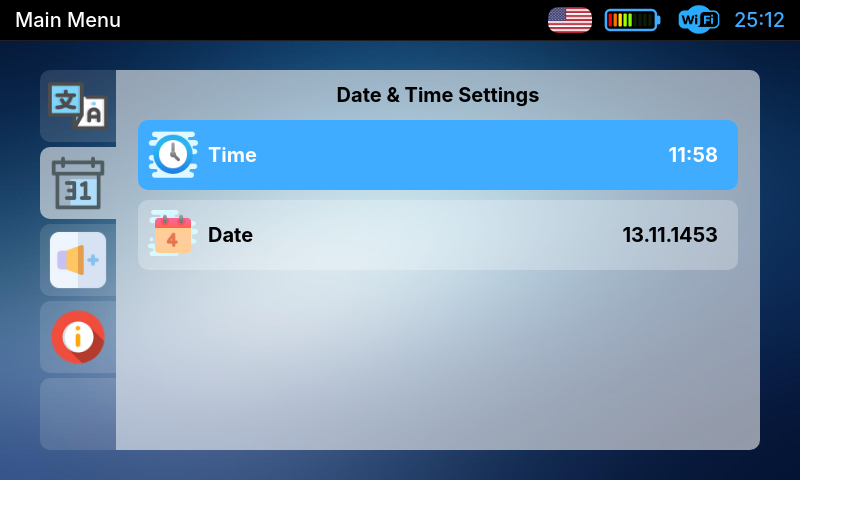
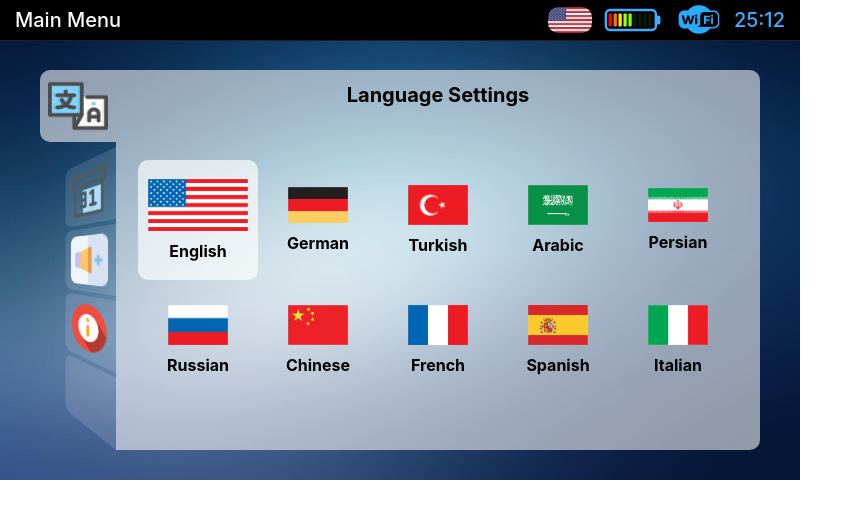
Before and after one commit to denizyesilirmak/br-950-embedded-ui, a React (Create React App) app: page / in a window 1280 px wide. Shown: the top 518 px of the page, without its empty margins (0-863 px from the left). Built offline with nearby package versions, Linux system fonts and the light colour scheme; no server answers.

Commit message:
update: language settings navigation and date time settings item navigation

```diff
--- a/src/Components/ScanViewer/ScanViewer.js
+++ b/src/Components/ScanViewer/ScanViewer.js
@@ -66,7 +66,7 @@ class ScanViewer extends React.Component {
           date="16:45 12.02.2020"
         />
 
-        <ScanLinesInfos
+        {/* <ScanLinesInfos
           data={
             {
               values: {
@@ -74,9 +74,9 @@ class ScanViewer extends React.Component {
               }
             }
           }
-        />
+        /> */}
 
-        {/* <div className="scan-3d-container">
+        <div className="scan-3d-container">
           <div className="left-panel">
 
             <div className="line-info">
@@ -142,7 +142,7 @@ class ScanViewer extends React.Component {
 
           </div>
 
-        </div> */}
+        </div>
       </div>
     )
   }
--- a/src/Components/Settings/Settings.css
+++ b/src/Components/Settings/Settings.css
@@ -16,6 +16,7 @@
   display: flex;
   flex-direction: column;
   justify-content: space-between;
+  perspective: 200px;
 }
 
 .settings-container .right {
@@ -35,8 +36,17 @@
   display: flex;
   justify-content: center;
   align-items: center;
-  transition: background 0.4s;
+  transition: background 0.2s, transform 0.3s;
+  transition-timing-function: cubic-bezier(0.68, -0.55, 0.265, 1.55);
+  transform-origin: right;
+  transform: rotateY(-45deg);
 }
+
+.settings .settings-container .left .settings-tab.active {
+
+  transform: rotateY(0deg);
+}
+
 
 .settings-tab.active {
   background: #ffffff90 !important;
--- a/src/Components/Settings/Settings.js
+++ b/src/Components/Settings/Settings.js
@@ -21,9 +21,11 @@ class Settings extends React.Component {
   constructor(props) {
     super(props)
     this.state = {
-      activeSettingsTab: 1,
+      activeSettingsTab: 0,
       activePopup: null,
-      tabBarActive: true
+      tabBarActive: true,
+      languageIndex: 0,
+      dateTimeSettingsIndex: 0
     }
   }
 
@@ -44,6 +46,19 @@ class Settings extends React.Component {
             activeSettingsTab: this.state.activeSettingsTab - 1
           })
         }
+
+        if (this.state.activeSettingsTab === 0 && this.state.tabBarActive === false) {
+          this.handleLanguageNavigation('up')
+        }
+
+        if (this.state.activeSettingsTab === 1 && this.state.tabBarActive === false) {
+          //move up on datetime settings tab
+          if(this.state.dateTimeSettingsIndex >= 1){
+            this.setState({dateTimeSettingsIndex: this.state.dateTimeSettingsIndex - 1})
+          }
+        }
+
+
         break;
       case 'down':
         if (this.state.activeSettingsTab < 4 && this.state.tabBarActive) {
@@ -51,11 +66,30 @@ class Settings extends React.Component {
             activeSettingsTab: this.state.activeSettingsTab + 1
           })
         }
+
+        if (this.state.activeSettingsTab === 0 && this.state.tabBarActive === false) {
+          this.handleLanguageNavigation('down')
+        }
+
+        if (this.state.activeSettingsTab === 1 && this.state.tabBarActive === false) {
+          //move down on datetime settings tab
+          if(this.state.dateTimeSettingsIndex < 1){
+            this.setState({dateTimeSettingsIndex: this.state.dateTimeSettingsIndex + 1})
+          }
+        }
+
+
         break;
       case 'left':
+        if (this.state.activeSettingsTab === 0 && this.state.tabBarActive === false) {
+          this.handleLanguageNavigation('left')
+        }
         break
 
       case 'right':
+        if (this.state.activeSettingsTab === 0 && this.state.tabBarActive === false) {
+          this.handleLanguageNavigation('right')
+        }
         break
 
       case 'ok':
@@ -68,12 +102,18 @@ class Settings extends React.Component {
           })
         } else {
           // we're in the right panel.
+          if (this.state.activeSettingsTab === 0) {
+            //language selection
+          }
+          else if (this.state.activeSettingsTab === 1) {
+            //language selection
+          }
         }
         break
       case 'back':
-        if(this.state.tabBarActive){
+        if (this.state.tabBarActive) {
           this.props.navigateTo('menuScreen')
-        }else{
+        } else {
           this.setState({
             tabBarActive: true
           })
@@ -86,12 +126,50 @@ class Settings extends React.Component {
 
   renderSubSettings = () => {
     switch (this.state.activeSettingsTab) {
-      case 0: return <LanguageSettings />
-      case 1: return <DateTimeSettings />
+      case 0: return <LanguageSettings
+        index={this.state.languageIndex}
+      />
+      case 1: return <DateTimeSettings
+        index={this.state.dateTimeSettingsIndex}
+      />
 
 
       default:
         break;
+    }
+  }
+
+  handleLanguageNavigation = (direction) => {
+    if (this.state.activeSettingsTab === 0) {
+      switch (direction) {
+        case 'left':
+          if (this.state.languageIndex > 0)
+            this.setState({
+              languageIndex: this.state.languageIndex - 1
+            })
+          break;
+        case 'right':
+          if (this.state.languageIndex < 9)
+            this.setState({
+              languageIndex: this.state.languageIndex + 1
+            })
+          break;
+        case 'up':
+          if (this.state.languageIndex > 4)
+            this.setState({
+              languageIndex: this.state.languageIndex - 5
+            })
+          break;
+        case 'down':
+          if (this.state.languageIndex < 5)
+            this.setState({
+              languageIndex: this.state.languageIndex + 5
+            })
+          break;
+
+        default:
+          break;
+      }
     }
   }
 
@@ -116,7 +194,7 @@ class Settings extends React.Component {
 
             <TabBar activeTabIndex={this.state.activeSettingsTab} tabBarActive={this.state.tabBarActive} />
 
-            <div className="right">
+            <div className="right" style={{ background: this.state.tabBarActive ? '#ffffff90' : '#ffffffad' }}>
               <div className="settings-sub-title">
                 {SETTINGS_TABS[this.state.activeSettingsTab]}
               </div>
--- a/src/Components/Settings/SettingsComponents/DateTimeSettings/DateTimeSettings.js
+++ b/src/Components/Settings/SettingsComponents/DateTimeSettings/DateTimeSettings.js
@@ -16,14 +16,14 @@ class DateTimeSettings extends React.Component {
             icon={TimeIcon}
             label="Time"
             value="11:58"
-            selected={true}
+            selected={this.props.index === 0}
           />
 
           <SettingsItem
             icon={DateIcon}
             label="Date"
             value="13.11.1453"
-            selected={false}
+            selected={this.props.index === 1}
           />
 
         </div>
--- a/src/Components/Settings/SettingsComponents/LanguageSettings/LanguageSettings.css
+++ b/src/Components/Settings/SettingsComponents/LanguageSettings/LanguageSettings.css
@@ -25,6 +25,7 @@
 }
 
 .language-container .language .language-icon {
+  transition: all 0.2s;
   width: 60px;
 }
 
--- a/src/Components/Settings/SettingsComponents/LanguageSettings/LanguageSettings.js
+++ b/src/Components/Settings/SettingsComponents/LanguageSettings/LanguageSettings.js
@@ -56,12 +56,6 @@ const LANGUAGES = [
 ]
 
 class LanguageSettings extends React.Component {
-  constructor(props) {
-    super(props)
-    this.state = {
-      activeLanguageIndex: 100 * 10
-    }
-  }
   render() {
     return (
       <div className="language-settings">
@@ -69,7 +63,7 @@ class LanguageSettings extends React.Component {
           {
             LANGUAGES.map((e, i) => {
               return (
-                <div className={`language ${this.state.activeLanguageIndex % 10 === i ? 'selected': ''}`} key={i}>
+                <div className={`language ${this.props.index % 10 === i ? 'selected' : ''}`} key={i}>
                   <img src={e.icon} alt="lang-icon" className="language-icon"></img>
                   <div className="language-name">{e.name}</div>
                 </div>
```
